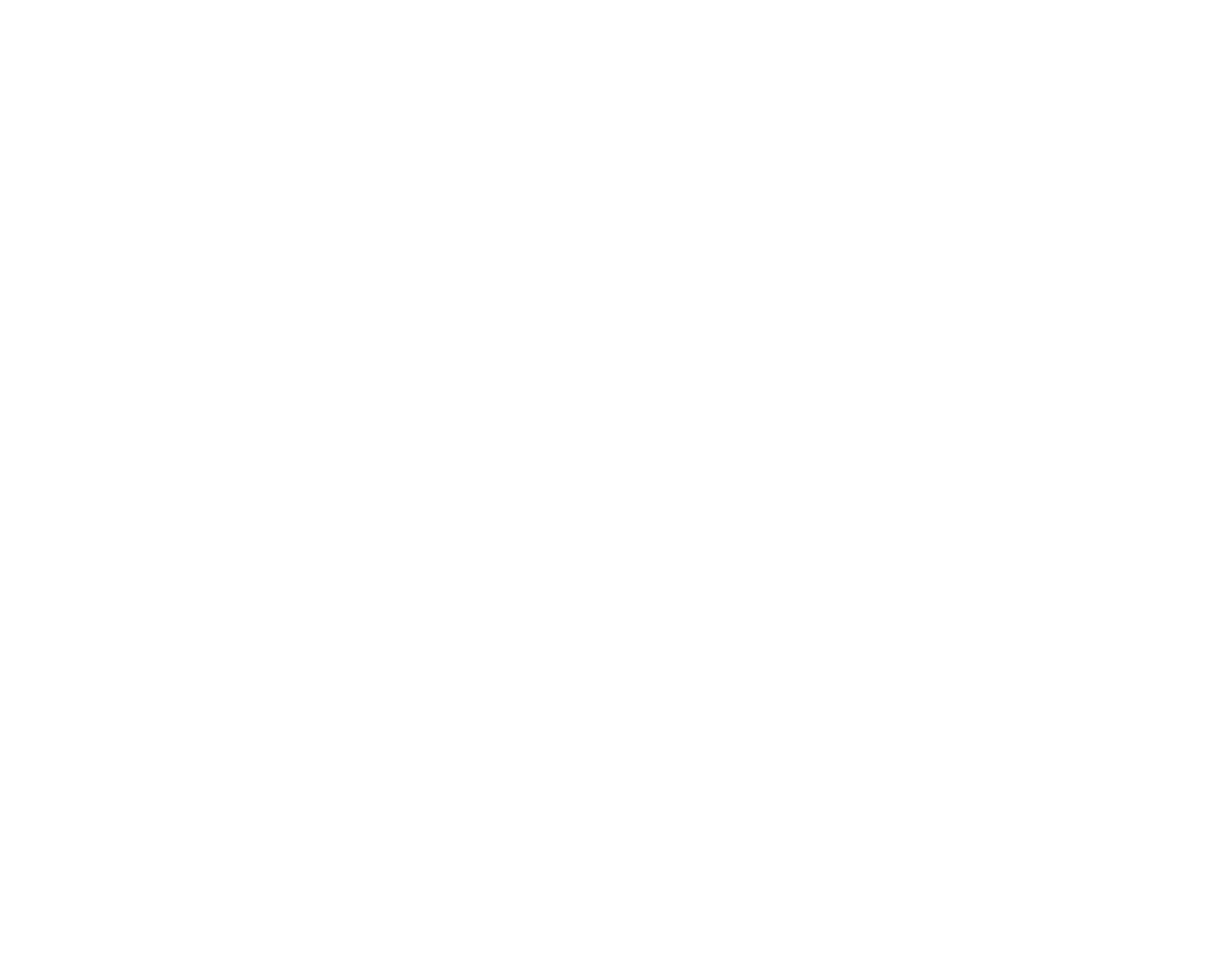
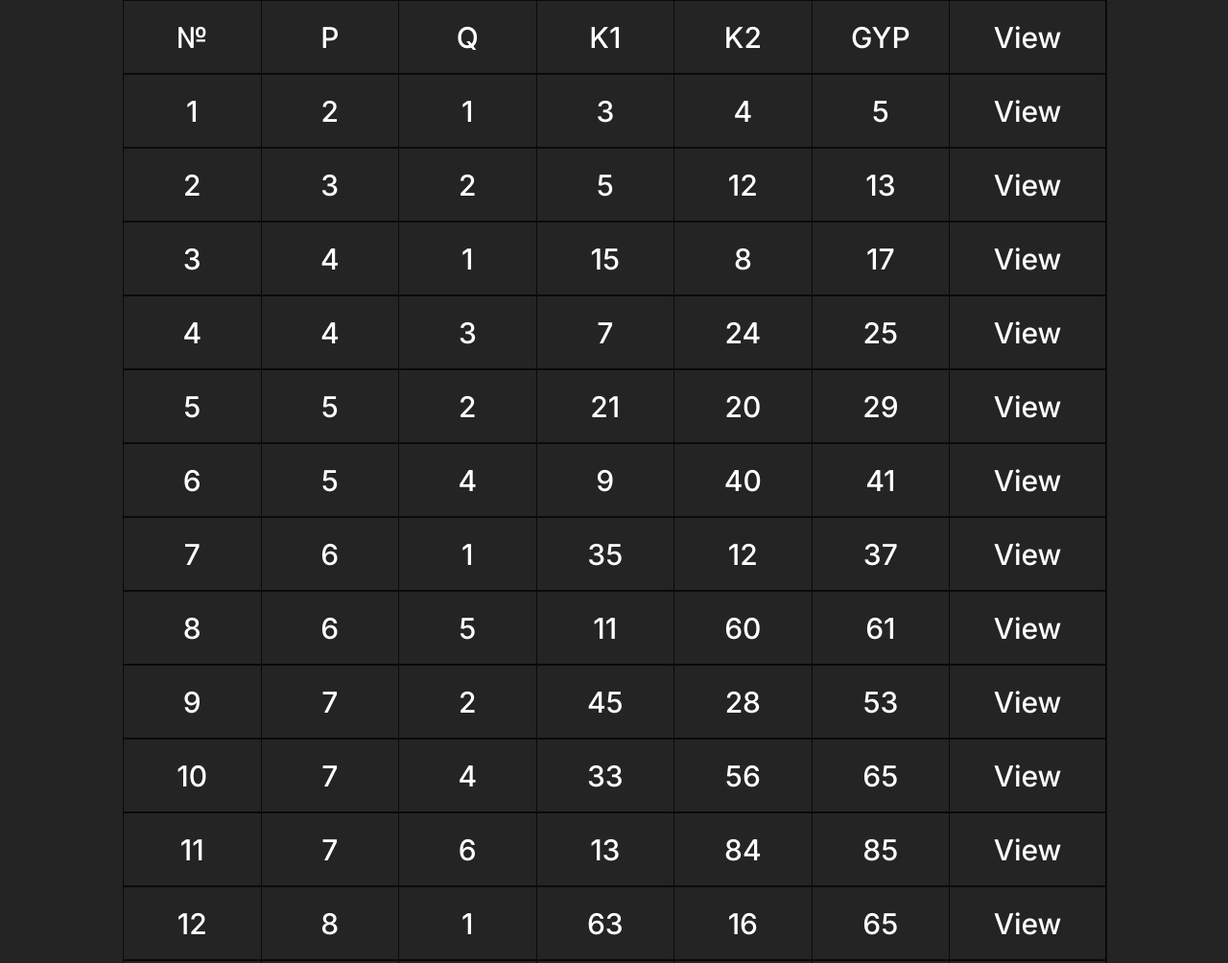
Before and after one commit to fennyflop/cloning-pythagoras, a plain HTML site: page index.html in a window 1280 px wide. Shown: the top 1004 px of the page at 96% size. Before the commit the page ends 800 px from the top, so only its background shows below. Drawn offline with Linux system fonts and the light colour scheme.

Commit message:
html added

```diff
--- /dev/null
+++ b/Card.js
@@ -0,0 +1,33 @@
+export default class Card {
+    constructor(selector, { counter, p, q, k1, k2, gyp }) {
+        this._cardSelector = selector;
+        this._counter = counter;
+        this._p = p;
+        this._q = q;
+        this._k1 = k1;
+        this._k2 = k2;
+        this._gyp = gyp;
+    }
+    _getTemplate() {
+        const cardElement = document
+            .querySelector(this._cardSelector)
+            .content.cloneNode(true);
+        return cardElement;
+    }
+    renderCard() {
+        this._element = this._getTemplate();
+        const count = this._element.querySelector('.list__count');
+        const pVal = this._element.querySelector('.list__p');
+        const qVal = this._element.querySelector('.list__q');
+        const k1Val = this._element.querySelector('.list__k1');
+        const k2Val = this._element.querySelector('.list__k2');
+        const gypVal = this._element.querySelector('.list__gyp');
+        count.textContent = this._counter;
+        pVal.textContent = this._p;
+        qVal.textContent = this._q;
+        k1Val.textContent = this._k1;
+        k2Val.textContent = this._k2;
+        gypVal.textContent = this._gyp;
+        return this._element;
+    }
+}
--- a/index.html
+++ b/index.html
@@ -5,10 +5,35 @@
     <meta charset="UTF-8">
     <meta name="viewport" content="width=device-width, initial-scale=1.0">
     <title>Document</title>
+    <link rel="stylesheet" href="style.css" type="text/css">
 </head>
 
-<body>
-    <script src="index.js"></script>
+<body class="page">
+    <main class="main">
+        <section class="list">
+            <div class="list__item">
+                <p class="list__num list__count">&#8470;</p>
+                <p class="list__num list__p">P</p>
+                <p class="list__num list__q">Q</p>
+                <p class="list__num list__k1">K1</p>
+                <p class="list__num list__k2">K2</p>
+                <p class="list__num list__gyp">GYP</p>
+                <button class="list__button">View</button>
+            </div>
+            <template id="list-template">
+                <div class="list__item">
+                    <p class="list__num list__count">&#8470;</p>
+                    <p class="list__num list__p">P</p>
+                    <p class="list__num list__q">Q</p>
+                    <p class="list__num list__k1">K1</p>
+                    <p class="list__num list__k2">K2</p>
+                    <p class="list__num list__gyp">GYP</p>
+                    <button class="list__button">View</button>
+                </div>
+            </template>
+        </section>
+    </main>
+    <script src="index.js" type="module"></script>
 </body>
 
 </html>
--- a/index.js
+++ b/index.js
@@ -1,3 +1,12 @@
+import Card from './Card.js';
+
+let k1 = 0;
+let k2 = 0;
+let gyp = 0;
+let counter = 0;
+let array = [];
+const list = document.querySelector('.list');
+
 const isEven = (num) => {
     if (num % 2 === 0) {
         return true;
@@ -22,15 +31,30 @@
     }
 }
 
-for (let p = 2; p < 10; p++) {
+for (let p = 2; gyp < 1000; p++) {
     for (let q = 1; q < p; q++) {
         if (isEven(p) && !isEven(q) || !isEven(p) && isEven(q)) {
             if (!(isRelative(p, q))) {
-                const k1 = Math.pow(p, 2) - Math.pow(q, 2);
-                const k2 = 2 * p * q;
-                const gyp = Math.pow(p, 2) + Math.pow(q, 2);
-                console.log(`k1 - ${k1}, k2 - ${k2}, gyp - ${gyp}`);
+                ++counter;
+                k1 = Math.pow(p, 2) - Math.pow(q, 2);
+                k2 = 2 * p * q;
+                gyp = Math.pow(p, 2) + Math.pow(q, 2);
+                const obj = {
+                    counter: counter,
+                    p: p,
+                    q: q,
+                    k1: k1,
+                    k2: k2,
+                    gyp: gyp,
+                }
+                array.push(obj);
             }
         }
     }
 }
+
+array.forEach((e) => {
+    const card = new Card('#list-template', e);
+    const cardElement = card.renderCard();
+    list.append(cardElement);
+})
--- /dev/null
+++ b/style.css
@@ -0,0 +1,47 @@
+@import url('https://fonts.googleapis.com/css2?family=Inter:wght@500&display=swap');
+
+*{
+    margin: 0;
+    font-family: 'Inter', sans-serif;
+}
+.page {
+    width: 100%;
+    height: 100vh;
+    background-color: rgb(36,36,36);
+    display: flex;
+    justify-content: center;
+    align-items: center;
+}
+.main {
+    width: 80%;
+    height: 100vh;
+    display: flex;
+}
+.list{
+    width: 100%;
+    height: fit-content;
+}
+.list__item {
+    width: 100%;
+    height: 75px;
+    display: flex;
+    overflow: hidden;
+    border: 1px solid rgb(10,10,10);
+}
+.list__num {
+    color: white;
+    font-size: 30px;
+    display: flex;
+    justify-content: center;
+    width: 14%;
+    align-items: center;
+    border-right: 1px solid rgb(10,10,10);
+}
+.list__button {
+    background-color: transparent;
+    border: none;
+    color: white;
+    font-size: 30px;
+    border-right: 1px solid rgb(10,10,10);
+    width: 16%;
+}
```
